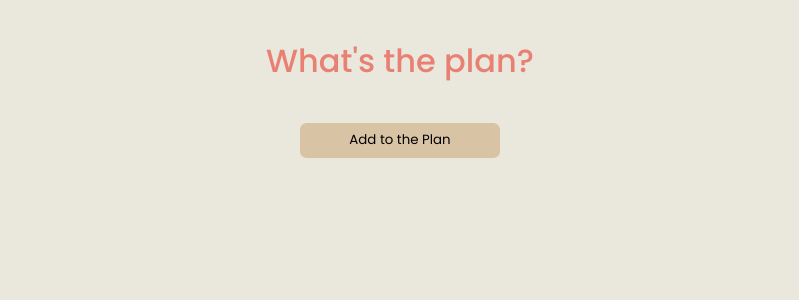
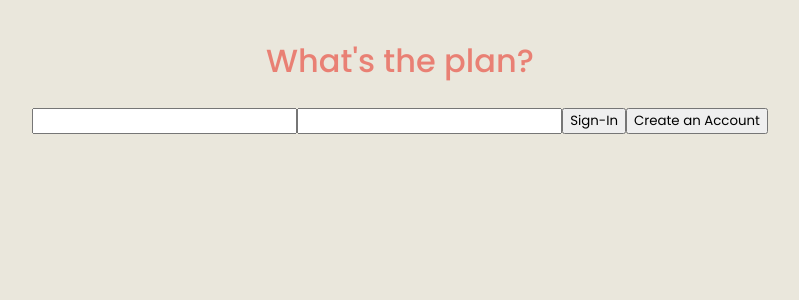
Before and after one commit to rmatsko77/Whats-the-Plan, a React (Create React App) app: page / in a window 1280 px wide. Shown: the top 300 px of the page, without its empty margins (256-1055 px from the left). Built offline with nearby package versions, Linux system fonts and the light colour scheme; no server answers.

Commit message:
adds sign in functionality

```diff
--- a/package.json
+++ b/package.json
@@ -6,10 +6,12 @@
     "@testing-library/jest-dom": "^5.16.5",
     "@testing-library/react": "^13.4.0",
     "@testing-library/user-event": "^13.5.0",
+    "firebase": "^9.23.0",
     "react": "^18.2.0",
     "react-datepicker": "^4.12.0",
     "react-dom": "^18.2.0",
     "react-icons": "^4.8.0",
+    "react-router-dom": "^6.14.0",
     "react-scripts": "^5.0.1",
     "web-vitals": "^2.1.4"
   },
--- a/src/App.js
+++ b/src/App.js
@@ -1,12 +1,23 @@
 import './App.css';
 import React from 'react';
 import TodoList from './Components/TodoList'
+import SignIn from './Components/SignIn';
+import {
+  BrowserRouter as Router,
+  Routes,
+  Route,
+} from 'react-router-dom';
 
 function App() {
   return (
     <div className='app'>
       <h1>What's the plan?</h1>
-      <TodoList />
+      <Router>
+        <Routes>
+          <Route path='/' element={<SignIn />} />
+          <Route path='/homepage' element={<TodoList />} />
+        </Routes>
+      </Router>
     </div>
   );
 }
--- /dev/null
+++ b/src/Components/SignIn.js
@@ -0,0 +1,107 @@
+import React, { useState, useEffect } from 'react'
+import { signInWithEmailAndPassword, onAuthStateChanged, createUserWithEmailAndPassword } from 'firebase/auth';
+import { auth } from '../Firebase';
+import { useNavigate } from 'react-router-dom'
+
+function SignIn() {
+
+    const [email, setEmail] = useState('');
+    const [password, setPassword] = useState('');
+    const [isRegistering, setIsRegistering] = useState(false);
+    const [registerInfo, setRegisterInfo] = useState({
+        email: '',
+        confirmEmail: '',
+        password: '',
+        confirmPassword: ''
+    })
+
+    const navigate = useNavigate();
+
+    useEffect(() => {
+        auth.onAuthStateChanged((user) => {
+            if (user) {
+                navigate('/homepage')
+            }
+        });
+    }, []);
+
+    const handleEmailChange = (e) => {
+        setEmail(e.target.value)
+    }
+
+    const handlePasswordChange = (e) => {
+        setPassword(e.target.value)
+    }
+
+    const handleSignIn = () => {
+        signInWithEmailAndPassword(auth, email, password).then(() => {
+            navigate('/homepage')
+        }).catch((err) => alert(err.message))
+    }
+
+    const handleRegister = () => {
+        if(registerInfo.email !== registerInfo.confirmEmail) {
+            alert('Entered emails do not match')
+            return
+        } else if (registerInfo.password !== registerInfo.confirmPassword) {
+            alert('Entered passwords do not match')
+            return
+        }
+        createUserWithEmailAndPassword(auth, registerInfo.email, registerInfo.password)
+            .then(()=> {
+                navigate('/homepage')
+        }).catch((err) => alert(err.message))
+    }
+
+    return (
+        <div className='sign-in'>
+            <div className='login-register-container'>
+                {isRegistering ? (
+                    <>
+                        <input
+                        type='email'
+                        placeholder='Email'
+                        value={registerInfo.email}
+                        onChange={(e)=> setRegisterInfo({...registerInfo, email: e.target.value})}
+                        />
+
+                        <input
+                        type='email'
+                        placeholder='Confirm Email'
+                        value={registerInfo.confirmEmail}
+                        onChange={(e)=> setRegisterInfo({...registerInfo, confirmEmail: e.target.value})}
+
+                        />
+
+                        <input
+                        type='password'
+                        placeholder='Password'
+                        value={registerInfo.password}
+                        onChange={(e)=> setRegisterInfo({...registerInfo, password: e.target.value})}
+                        />
+
+                        <input
+                        type='password'
+                        placeholder='Confirm Password'
+                        value={registerInfo.confirmPassword}
+                        onChange={(e)=> setRegisterInfo({...registerInfo, confirmPassword: e.target.value})}
+
+                        />
+
+                        <button onClick={handleRegister}>Register</button>
+                        <button onClick={() => setIsRegistering(false)}>Go Back to Login</button>
+                    </>
+                ) : (
+                    <>
+                        <input type='email' value={email} onChange={handleEmailChange}></input>
+                        <input type='password' value={password} onChange={handlePasswordChange}></input>
+                        <button onClick={handleSignIn}>Sign-In</button>
+                        <button onClick={() => setIsRegistering(true)}>Create an Account</button>
+                    </>
+                )}
+            </div>
+        </div>
+    )
+}
+
+export default SignIn
--- a/src/Components/TodoList.js
+++ b/src/Components/TodoList.js
@@ -1,11 +1,34 @@
-import { useState } from "react";
+import React, { useState, useEffect } from "react";
 import TodoForm from "./TodoForm";
 import Todo from './Todo';
 import FinishedTodo from "./FinishedTodo.js";
+import { signOut, onAuthStateChanged } from "firebase/auth";
+import { auth } from "../Firebase";
+import { useNavigate } from "react-router-dom";
+
 
 function TodoList() {
 
     const [todos, setTodos] = useState([]);
+    const navigate = useNavigate();
+
+    useEffect(() => {
+        auth.onAuthStateChanged(user => {
+            if(!user) {
+                navigate('/')
+            }
+        })
+    }, [])
+
+    const handleSignOut = () => {
+        signOut(auth)
+            .then(() => {
+                navigate('/')
+            })
+            .catch((err) => {
+                alert(err.message);
+            });
+    };
 
     const addToDo = todo => {
         if (!todo.title || /^\s*$/.test(todo.title)) {
@@ -56,6 +79,7 @@ function TodoList() {
 
     return (
         <div className="todo-list">
+            <button onClick={handleSignOut}>SignOut</button>
             <TodoForm onSubmit={addToDo} />
             <div className="todos unfinished-todos" id={checkEmpty(unfinishedToDos)}>
                 {unfinishedToDos.map(todo => {
--- /dev/null
+++ b/src/Firebase.js
@@ -0,0 +1,22 @@
+// Import the functions you need from the SDKs you need
+import { initializeApp } from "firebase/app";
+import { getDatabase } from "firebase/database";
+import { getAuth } from 'firebase/auth'
+
+// TODO: Add SDKs for Firebase products that you want to use
+// https://firebase.google.com/docs/web/setup#available-libraries
+
+// Your web app's Firebase configuration
+const firebaseConfig = {
+    apiKey: "AIzaSyDy3BcvY3MHyTvlMj4feFYmUrPxJvLLkuk",
+    authDomain: "what-s-the-plan-54955.firebaseapp.com",
+    projectId: "what-s-the-plan-54955",
+    storageBucket: "what-s-the-plan-54955.appspot.com",
+    messagingSenderId: "495818320229",
+    appId: "1:495818320229:web:fc23b54fa9d5c6d6f5998c"
+};
+
+// Initialize Firebase
+const app = initializeApp(firebaseConfig);
+export const db = getDatabase(app);
+export const auth = getAuth(app)
```
Also changed, not shown: 1 other file (tests, documents, lock files or other folders).
